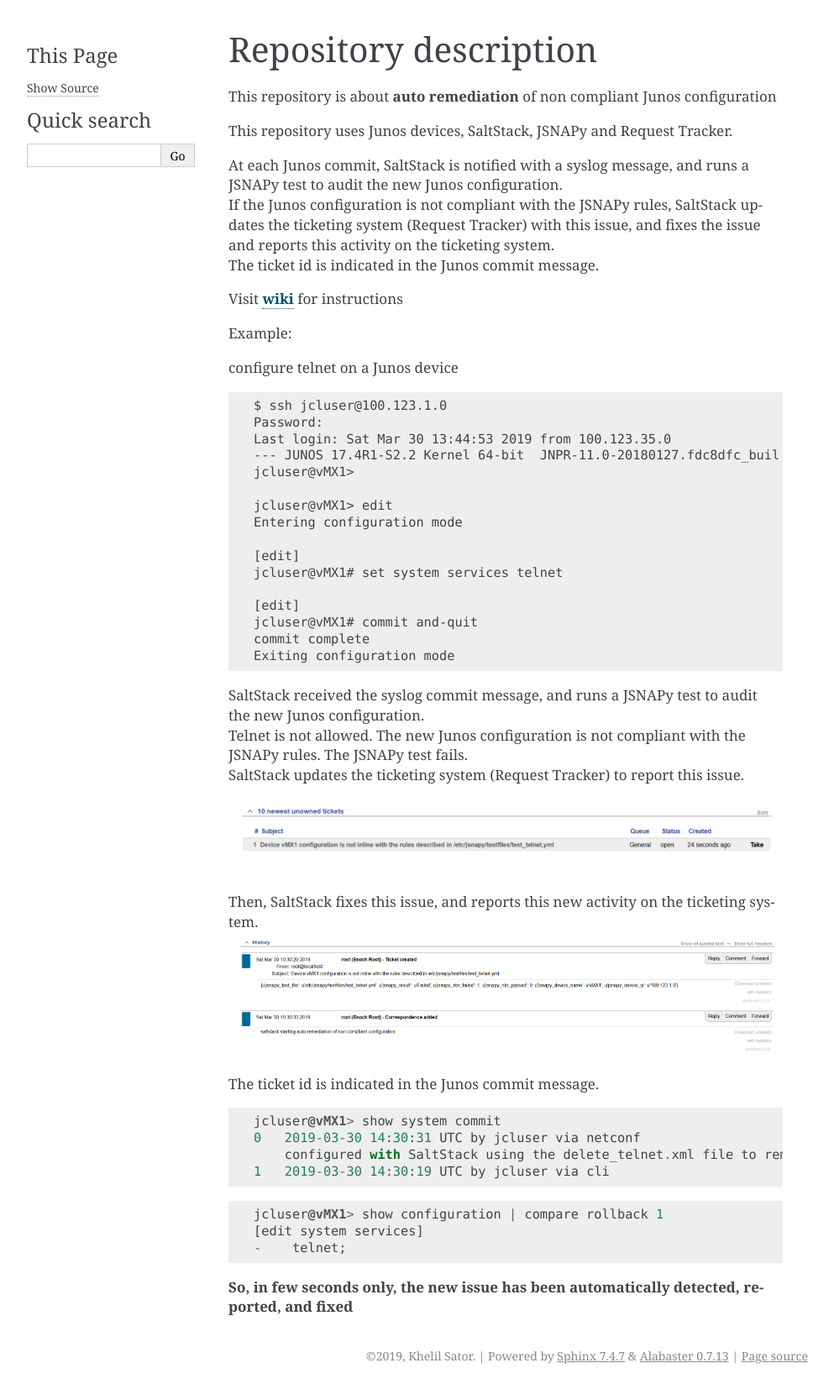
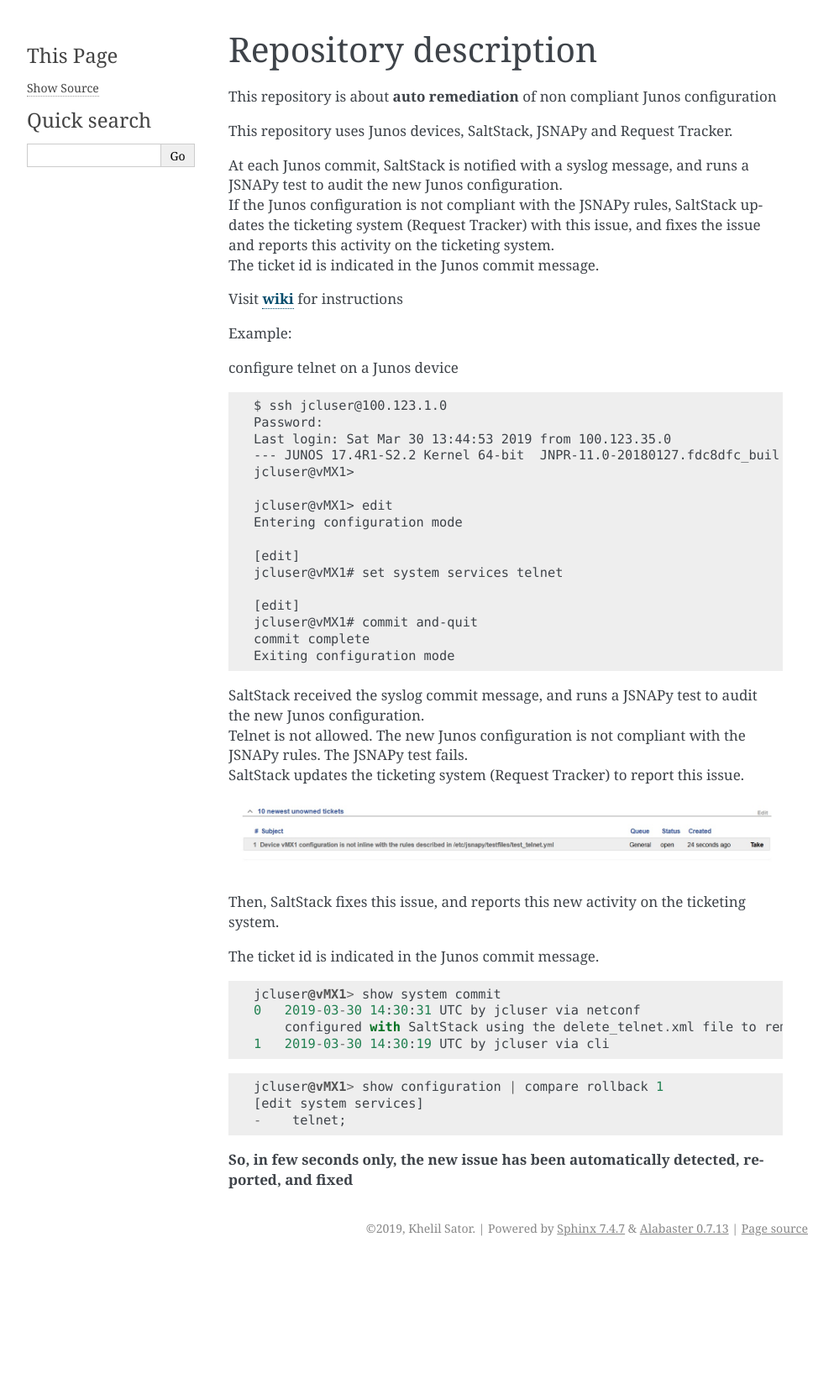
Before and after one commit to ksator/auto_remediation_of_non_compliant_configuration, a Sphinx documentation site: the page built from docs/README.md, in a window 1280 px wide. Shown: the whole page at 84% size, without its empty margins (148-1141 px from the left). Built offline with Sphinx 7.4.7, drawn with Linux system fonts in a browser that asks for light colours; after the commit the page ends 1502 px from its top, so only the background shows below that.

Commit message:
Update README.md

```diff
--- a/docs/README.md
+++ b/docs/README.md
@@ -36,10 +36,9 @@
 Telnet is not allowed. The new Junos configuration is not compliant with the JSNAPy rules. The JSNAPy test fails.
 SaltStack updates the ticketing system (Request Tracker) to report this issue.
 
-![RT-new-ticket.png](RT-new-ticket.png)
+![RT-new-ticket.jpg](RT-new-ticket.jpg)
 
 Then, SaltStack fixes this issue, and reports this new activity on the ticketing system.
-![RT-ticket-update.png](RT-ticket-update.png)
 
 The ticket id is indicated in the Junos commit message.
 
```
